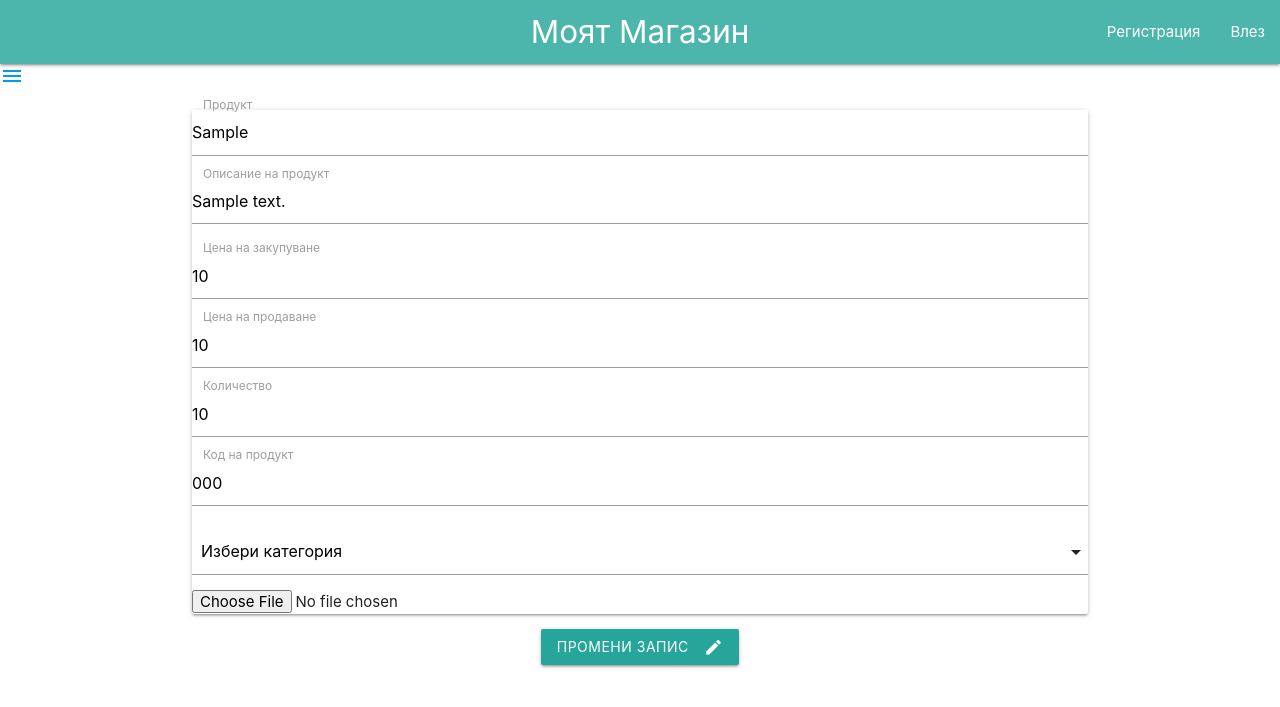
After one commit to DanielK-v/MyStore-php-project-, a PHP site: page /edit.php?id=1 in a window 1280 px wide. The commit adds this page. Shown: the top 707 px of the page. Run offline with PHP 8.4, Linux system fonts and the light colour scheme; tables that the repository leaves empty or names only in its code hold one stand-in row (values such as "Sample post"); some libraries are stand-ins or nearby versions.

Commit message:
adding delete and edit functions

```diff
--- /dev/null
+++ b/edit.php
@@ -0,0 +1,79 @@
+<?php
+require_once 'header.php';
+require 'inc/connection.php';
+require 'inc/helpers.php';
+
+$prodCodeErr = "";
+
+$connection->query("set NAMES utf8");
+$result = $connection->query( "SELECT * FROM products WHERE prod_id = ".test_input( $_GET['id'] )) or die($connection->error);
+
+while($row = $result->fetch_assoc()){
+  $prodName = $row["prod_name"];
+  $prodDesc = $row["prod_desc"];
+  $price_one = $row["price_1"];
+  $price_two = $row["price_2"];
+  $prodAmount = $row["prod_amount"];
+  $prodCode = $row["prod_code"];
+}
+$result->close();
+ ?>
+
+ <script type="text/javascript" src="inc/scripts/addProductSrc.js"></script>
+ <div class="container">
+   <div class="card">
+     <form class="col s6" method="post" action="addProduct.php" enctype="multipart/form-data">
+
+         <div class="input-field col s6">
+           <input id="product-name" type="text" class="validate" name="product-name" maxlength="50" value=<?php echo $prodName?> required>
+           <label for="product-name">Продукт</label>
+         </div>
+
+         <div class="input-field col s6">
+           <textarea id="product-desc" class="materialize-textarea" name="product-desc"><?php echo $prodDesc?></textarea>
+           <label for="product-desc">Описание на продукт</label>
+         </div>
+
+          <div class="input-field col s6">
+             <input id="price-first" type="number" class="validate" name="price-first" min="0" step="any" value=<?php echo $price_one?> required>
+             <label for="price-first">Цена на закупуване</label>
+          </div>
+
+          <div class="input-field col s6">
+             <input id="price-second" type="number" class="validate" name="price-second" min="0" step="any" value=<?php echo $price_two?> required>
+             <label for="price-second">Цена на продаване</label>
+          </div>
+
+          <div class="input-field col s6">
+             <input id="product-amount" type="number" class="validate" name="product-amount" min="0" step="1" value=<?php echo $prodAmount?> required>
+             <label for="product-amount">Количество</label>
+          </div>
+
+          <div class="input-field col s6">
+            <input id="product-code" type="text" class="validate" name="product-code" maxlength="10" value=<?php echo $prodCode?> required>
+            <label for="product-code">Код на продукт</label>
+            <?php echo $prodCodeErr;  ?>
+          </div>
+
+          <div class="input-field col s12 m6">
+            <select id="product-cat" class="icons" name="product-cat">
+              <option value="" disabled selected>&nbsp;&nbsp;Избери категория</option>
+              <option value="1" data-icon="inc/images/food.png">Хранителни стоки</option>
+              <option value="2" data-icon="inc/images/house.png">Строителни материали</option>
+              <option value="3" data-icon="inc/images/pen.png">Канцеларски стоки</option>
+            </select>
+          </div>
+
+          <div class="input-field left-align">
+            <input type="file" name="product-image" id="product-image">
+          </div>
+
+        </div>
+
+      <div class="center-align">
+        <button id ="add-product-btn"class="btn waves-effect waves-light" type="submit" name="add-product-btn">
+          <i class="material-icons right">edit</i> Промени запис
+        </button>
+      </div>
+     </form>
+   </div>
--- a/header.php
+++ b/header.php
@@ -1,7 +1,6 @@
 <?php
 session_start();
 require 'inc/connection.php';
-require 'inc/getProduct.php';
 ?>
 <!DOCTYPE html>
 <html lang="bg">
--- a/inc/delete.php
+++ /dev/null
@@ -1,5 +0,0 @@
-<?php
-require 'connection.php';
-echo "Are you sure you want to delete the product with id: ". $_GET['id']."?";
-
- ?>
--- a/inc/edit.php
+++ /dev/null
@@ -1,4 +0,0 @@
-<?php
-require 'connection.php';
-
- ?>
--- a/inc/signUpForm.php
+++ b/inc/signUpForm.php
@@ -1,5 +1,4 @@
-
-  <!-- Script to prevent reloading the page -->
+ <!-- Script to prevent reloading the page -->
   <script>
     if ( window.history.replaceState ) {
         window.history.replaceState( null, null, window.location.href );
```
Also changed, not shown: delete.php (added, +11 -0 lines), inc/getProduct.php (deleted, +0 -48 lines), inc/products.php (+22 -11 lines), index.php (+10 -0 lines).
